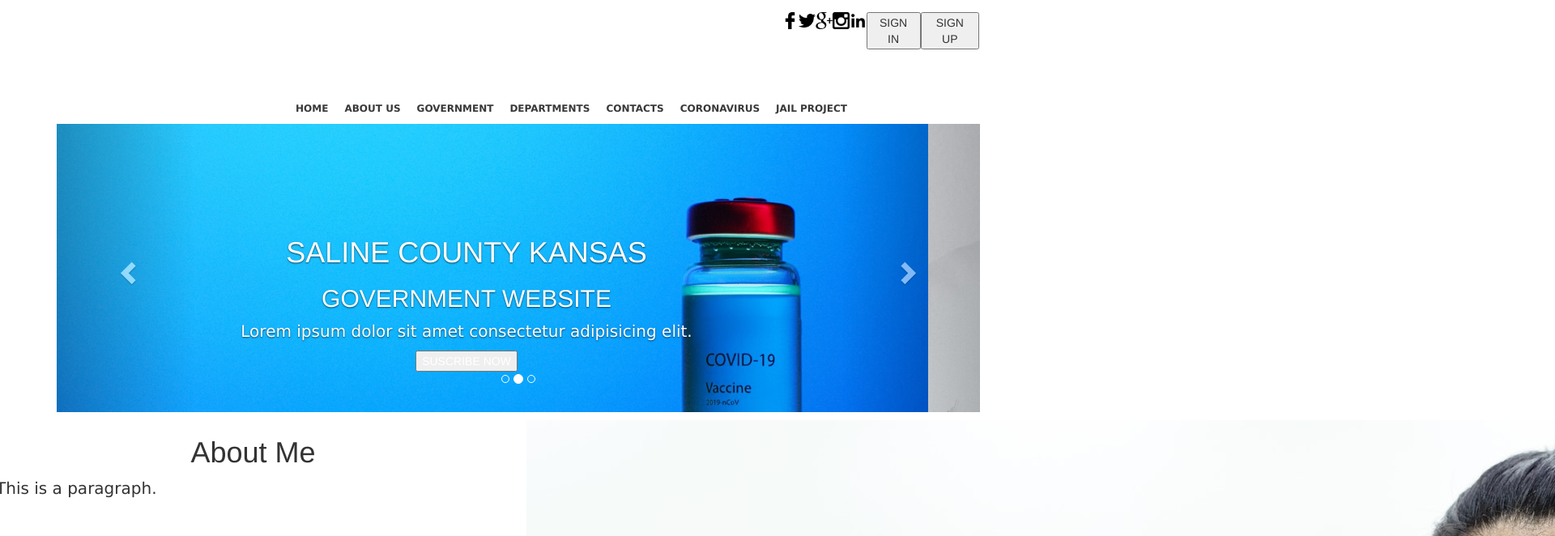
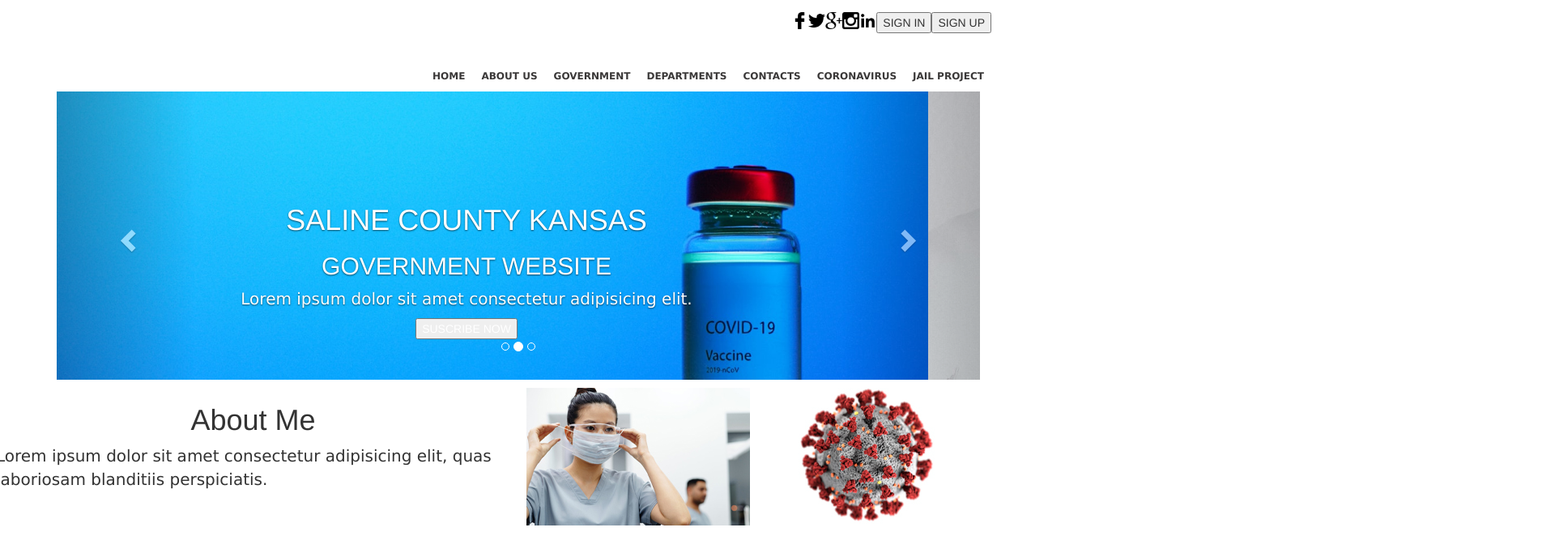
Before and after one commit to cintiafdz/website-test, a plain HTML site: page index.html in a window 1280 px wide. Shown: the top 662 px of the page at 81% size, 1920 px wide, since content can reach past the window. Drawn offline with nearby package versions, Linux system fonts and the light colour scheme.

Commit message:
Css and Html changes.

```diff
--- a/homepage.css
+++ b/homepage.css
@@ -2,11 +2,8 @@ body {
     background-color: f2f2f2;
     margin: 0;
     font-family: Verdana;
-}
-
-.navbar {
-    background:white;
-    padding: 1em;
+    font-size: 16px;
+    font-weight: normal;
 
 }
 
@@ -25,13 +22,63 @@ section{
 }
 
 .container{
+    max-width: 1800px;
+    padding-right: 15px;
+    padding-left: 15px;
+    margin-right: auto;
+    margin-left: auto;
     display: flex;
     place-content: space-between;
 }
 
-.socialmedia-nav{
+.d-flex {
+    display: flex !important;
+}
+
+.align-items-center {
+    align-items: center !important;
+}
+
+.justify-content-between {
+    justify-content: space-between !important;
+}
+
+.justify-content-end {
+    justify-content: flex-end !important;
+}
+
+.justify-content-center {
+    justify-content: center !important;
+}
+
+.mb-0 {
+    margin-bottom: 0 !important;
+}
+
+.mr-auto{
+    margin-right: auto !important;
+}
+
+.text-right {
+    text-align: right !important;
+}
+
+.row {
     display: flex;
-    justify-content: space-between;
+    flex-wrap: flex;
+    margin-right: -15px;
+    margin-left: -15px;
+}
+
+.navbar {
+    background:white;
+    padding: 1em;
+
+}
+
+.social-media{
+    display: inline-block;
+    box-sizing: border-box;
 }
 
 .icon {
@@ -49,7 +96,7 @@ section{
     max-width: 25%;
 }
 
-.menu-nav{
+.menu-nav ul{
     padding: 0;
 }
 
--- a/index.html
+++ b/index.html
@@ -10,27 +10,25 @@
     <title>Homepage</title>
 </head>
 <body>
-    <div class="container navbar">
-        <div class="col-9"></div>
-        <div class="col-3">
-            <nav>
-                <ul class="socialmedia-nav">
-                    <img class="icon" src="images/facebook-logo.png" alt="Open Facebook">
-                    <img class="icon" src="images/twitter.png" alt="Open Twitter">
-                    <img class="icon" src="images/google-plus-logo.png" alt="Open Google Plus">
-                    <img class="icon" src="images/instagram.png" alt="Open Instagram">
-                    <img class="icon" src="images/linkedin.png" alt="Open LinkedIn">
-                    <button type="button" onclick="alert('Sign in')">SIGN IN</button>
-                    <button type="button" onclick="alert('Sign up')">SIGN UP</button>
-                </ul>
-            </nav>
-        </div>
+    <div class="container navbar justify-content-end">
+      <div class= "row d-flex">
+        <nav class= "social-media">
+            <ul class="mb-0 d-flex mr-auto">
+                <img class="icon align-items-center justify-content-center" src="images/facebook-logo.png" alt="Open Facebook">
+                <img class="icon align-items-center justify-content-center" src="images/twitter.png" alt="Open Twitter">
+                <img class="icon align-items-center justify-content-center" src="images/google-plus-logo.png" alt="Open Google Plus">
+                <img class="icon align-items-center justify-content-center" src="images/instagram.png" alt="Open Instagram">
+                <img class="icon align-items-center justify-content-center" src="images/linkedin.png" alt="Open LinkedIn">
+                <button type="button" onclick="alert('Sign in')">SIGN IN</button>
+                <button type="button" onclick="alert('Sign up')">SIGN UP</button>
+            </ul>
+        </nav>
+      </div>
     </div>
-    <div class="container menu">
-        <div class="col-3"></div>
-        <div class="col-9">
-            <nav>
-                <ul class="menu-nav">
+    <div class="container menu justify-content-end">
+        <div class="row d-flex">
+            <nav class= "menu-nav">
+                <ul class="mb-0 mr-auto">
                     <li class="current"><a href="#">HOME</a></li>
                     <li><a href="#">ABOUT US</a></li>
                     <li><a href="#">GOVERNMENT</a></li>
@@ -103,11 +101,12 @@
     <div class="row">
         <div class="column">
             <h1>About Me</h1>
-            <p>This is a paragraph.</p>
+            <p>Lorem ipsum dolor sit amet consectetur adipisicing elit, quas laboriosam blanditiis perspiciatis.
+            </p>
         </div>
         <div class="column">
-            <img src="images/pexels-cedric-fauntleroy-4270086.jpg" alt="Nurse">
-            <img src="images/pexels-cdc-3992933.jpg" alt="Coronavirus">
+            <img src="images/Col_01_02.jpg" alt="Nurse">
+            <img src="images/Col_02_02.jpg" alt="Coronavirus">
         </div>
     </div>
 
```
Also changed, not shown: images/Col_01.jpg (added), images/Col_01_02.jpg (added), images/Col_02.jpg (added), images/Col_02_02.jpg (added).
